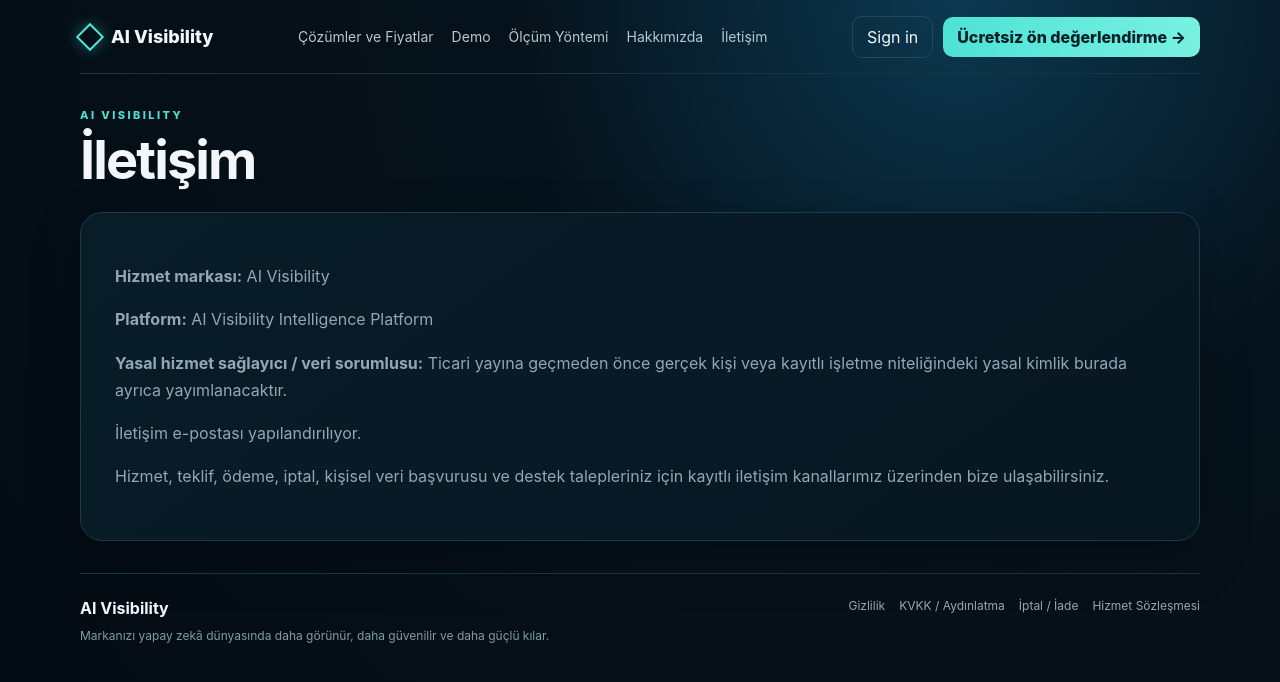
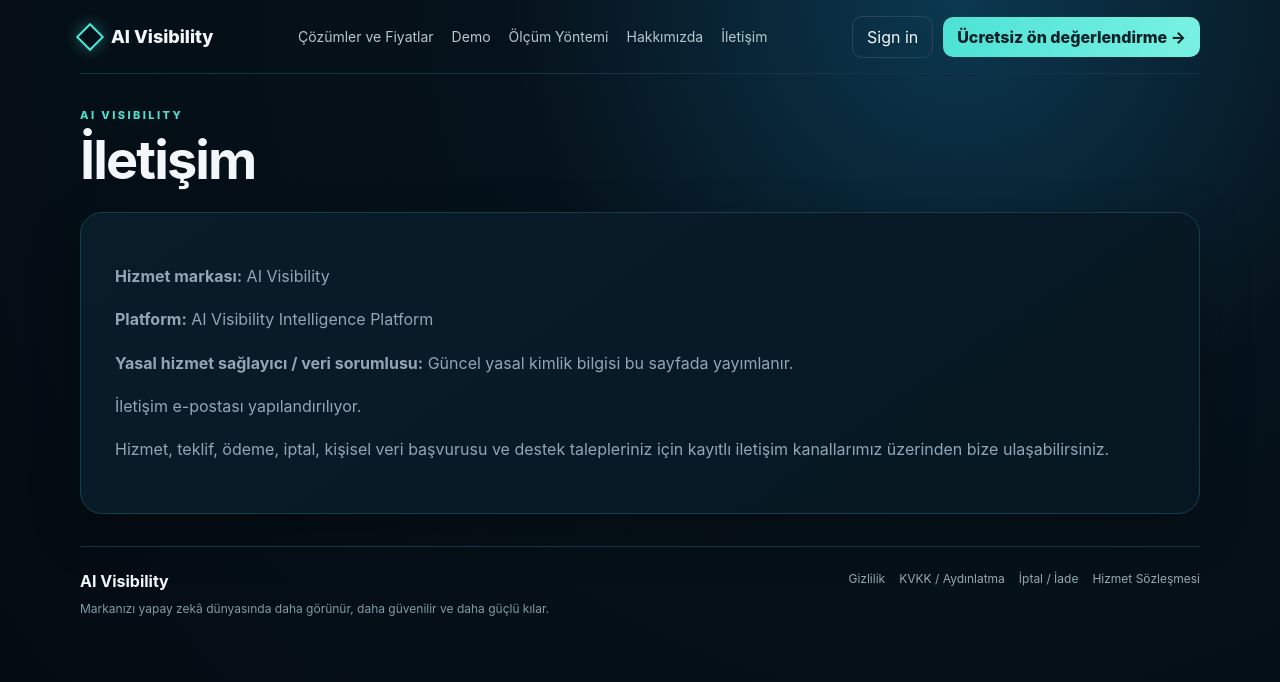
Before and after one commit to mehmetozan-5858/ai-visibility, a Next.js app: page /iletisim in a window 1280 px wide. Shown: the top 682 px of the page. Built offline with nearby package versions, Linux system fonts and the light colour scheme.

Commit message:
seo: describe official contact page

```diff
--- a/app/iletisim/page.js
+++ b/app/iletisim/page.js
@@ -1,5 +1,5 @@
 import PublicPage from "../../components/PublicPage";
-export const metadata={alternates:{canonical:"/iletisim"},title:"İletişim"};
+export const metadata={alternates:{canonical:"/iletisim"},title:"İletişim",description:"AI Visibility hizmet, teklif, ödeme, iptal, kişisel veri ve destek talepleri için resmi iletişim ve hizmet sağlayıcı bilgileri."};
 export default function Page(){
   const controller=(process.env.DATA_CONTROLLER_NAME||"").trim();
   const email=process.env.ADMIN_RECOVERY_EMAIL||"";
@@ -9,9 +9,9 @@
     <p><b>Platform:</b> AI Visibility Intelligence Platform</p>
     {controller
       ? <p><b>Yasal hizmet sağlayıcı / veri sorumlusu:</b> {controller}</p>
-      : <p><b>Yasal hizmet sağlayıcı / veri sorumlusu:</b> Ticari yayına geçmeden önce gerçek kişi veya kayıtlı işletme niteliğindeki yasal kimlik burada ayrıca yayımlanacaktır.</p>}
+      : <p><b>Yasal hizmet sağlayıcı / veri sorumlusu:</b> Güncel yasal kimlik bilgisi bu sayfada yayımlanır.</p>}
     {email?<p><b>E-posta:</b> {email}</p>:<p>İletişim e-postası yapılandırılıyor.</p>}
     {phone?<p><b>Telefon:</b> {phone}</p>:null}
     <p>Hizmet, teklif, ödeme, iptal, kişisel veri başvurusu ve destek talepleriniz için kayıtlı iletişim kanallarımız üzerinden bize ulaşabilirsiniz.</p>
-  </PublicPage>
+  </PublicPage>;
 }
```
